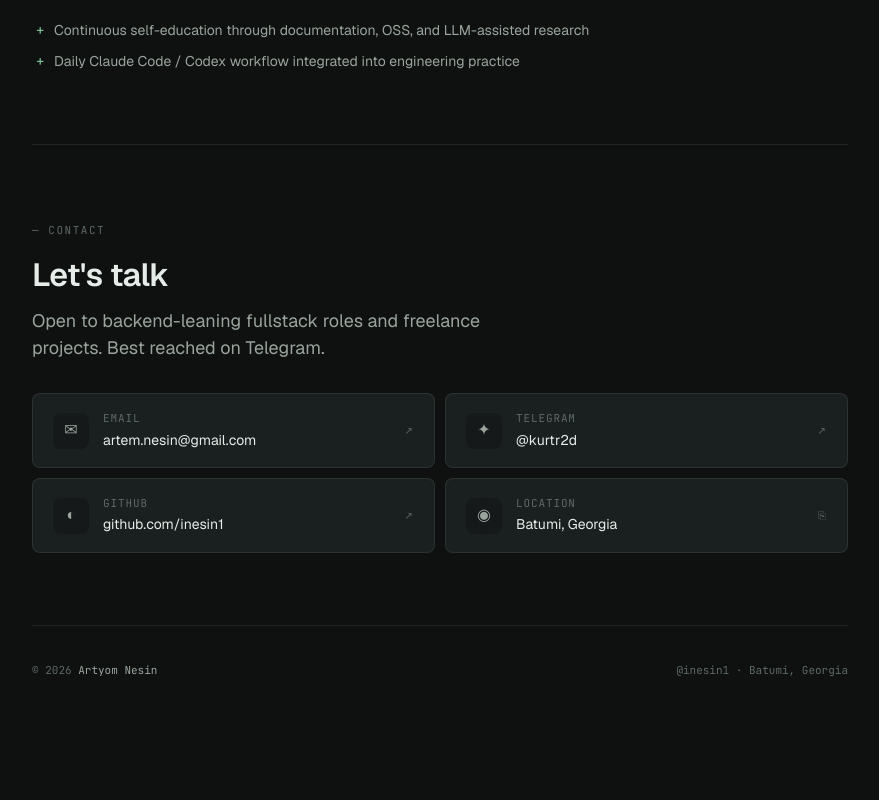
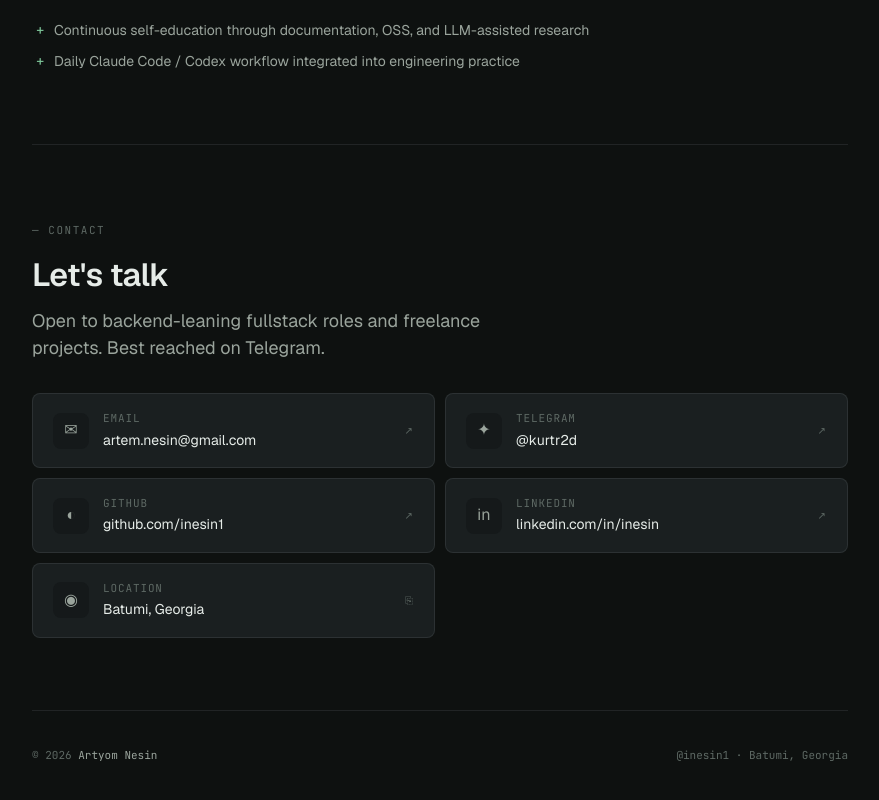
Before and after one commit to inesin1/web-cv, a React (Vite) app: page / in a window 1280 px wide. Shown: the part 4180-4980 px from the top of the page, without its empty margins (200-1079 px from the left). Before the commit the page ends 4907 px from the top, so only its background shows below. Built offline with nearby package versions, Linux system fonts and the light colour scheme.

Commit message:
feat: add LinkedIn channel and per-channel icons

```diff
--- a/src/App.tsx
+++ b/src/App.tsx
@@ -3,8 +3,6 @@ import { CV_DATA, type CVData, type Lang } from './data';
 
 const SECTION_IDS = ['about', 'stack', 'experience', 'projects', 'contact'] as const;
 type SectionId = (typeof SECTION_IDS)[number];
-
-const CHANNEL_ICONS = ['✉', '✦', '◐', '◉'];
 
 type Theme = 'light' | 'dark';
 
@@ -264,13 +262,15 @@ function Contact({ t }: { t: CVData }) {
         </div>
       </div>
       <div className="channels reveal">
-        {t.contact.channels.map((c, i) => (
+        {t.contact.channels.map((c, i) => {
+          const isExternal = c.href?.startsWith('http');
+          return (
             <a
               key={i}
               className="channel"
               href={c.href ?? '#'}
-            target={c.href && c.href.startsWith('http') ? '_blank' : undefined}
-            rel="noopener noreferrer"
+              target={isExternal ? '_blank' : undefined}
+              rel={isExternal ? 'noopener noreferrer' : undefined}
               onClick={(e) => {
                 if (!c.href) {
                   e.preventDefault();
@@ -280,7 +280,7 @@ function Contact({ t }: { t: CVData }) {
                 }
               }}
             >
-            <span className="channel-ic">{CHANNEL_ICONS[i] ?? '·'}</span>
+              <span className="channel-ic">{c.icon}</span>
               <div className="channel-body">
                 <div className="channel-label">{c.label}</div>
                 <div className="channel-value">{c.value}</div>
@@ -289,7 +289,8 @@ function Contact({ t }: { t: CVData }) {
                 {copied === i ? '✓' : c.href ? '↗' : '⎘'}
               </span>
             </a>
-        ))}
+          );
+        })}
       </div>
     </section>
   );
--- a/src/data.ts
+++ b/src/data.ts
@@ -61,6 +61,7 @@ export type CVChannel = {
   label: string;
   value: string;
   href: string | null;
+  icon: string;
 };
 
 export type CVData = {
@@ -259,10 +260,11 @@ export const CV_DATA: Record<Lang, CVData> = {
       kicker: 'Contact',
       blurb: 'Open to backend-leaning fullstack roles and freelance projects. Best reached on Telegram.',
       channels: [
-        { label: 'Email', value: 'artem.nesin@gmail.com', href: 'mailto:artem.nesin@gmail.com' },
-        { label: 'Telegram', value: '@kurtr2d', href: 'https://t.me/kurtr2d' },
-        { label: 'GitHub', value: 'github.com/inesin1', href: 'https://github.com/inesin1' },
-        { label: 'Location', value: 'Batumi, Georgia', href: null },
+        { label: 'Email', value: 'artem.nesin@gmail.com', href: 'mailto:artem.nesin@gmail.com', icon: '✉' },
+        { label: 'Telegram', value: '@kurtr2d', href: 'https://t.me/kurtr2d', icon: '✦' },
+        { label: 'GitHub', value: 'github.com/inesin1', href: 'https://github.com/inesin1', icon: '◐' },
+        { label: 'LinkedIn', value: 'linkedin.com/in/inesin', href: 'https://www.linkedin.com/in/inesin/', icon: 'in' },
+        { label: 'Location', value: 'Batumi, Georgia', href: null, icon: '◉' },
       ],
     },
     ui: {
@@ -442,10 +444,11 @@ export const CV_DATA: Record<Lang, CVData> = {
       kicker: 'Контакты',
       blurb: 'Открыт к backend-ориентированным fullstack-ролям и фриланс-проектам. Удобнее всего писать в Telegram.',
       channels: [
-        { label: 'Email', value: 'artem.nesin@gmail.com', href: 'mailto:artem.nesin@gmail.com' },
-        { label: 'Telegram', value: '@kurtr2d', href: 'https://t.me/kurtr2d' },
-        { label: 'GitHub', value: 'github.com/inesin1', href: 'https://github.com/inesin1' },
-        { label: 'Локация', value: 'Батуми, Грузия', href: null },
+        { label: 'Email', value: 'artem.nesin@gmail.com', href: 'mailto:artem.nesin@gmail.com', icon: '✉' },
+        { label: 'Telegram', value: '@kurtr2d', href: 'https://t.me/kurtr2d', icon: '✦' },
+        { label: 'GitHub', value: 'github.com/inesin1', href: 'https://github.com/inesin1', icon: '◐' },
+        { label: 'LinkedIn', value: 'linkedin.com/in/inesin', href: 'https://www.linkedin.com/in/inesin/', icon: 'in' },
+        { label: 'Локация', value: 'Батуми, Грузия', href: null, icon: '◉' },
       ],
     },
     ui: {
```
Lines whose indentation alone changed are shown as unchanged.
